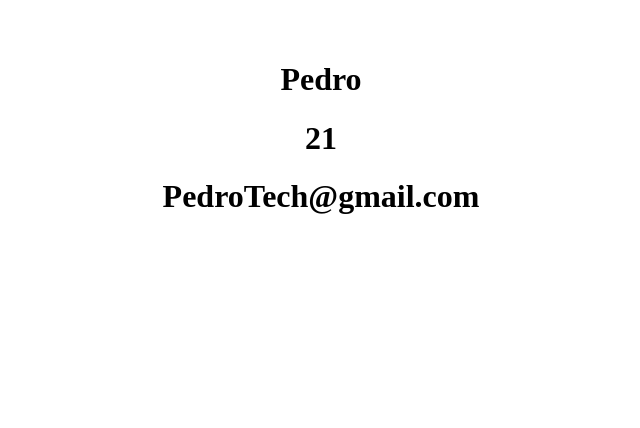
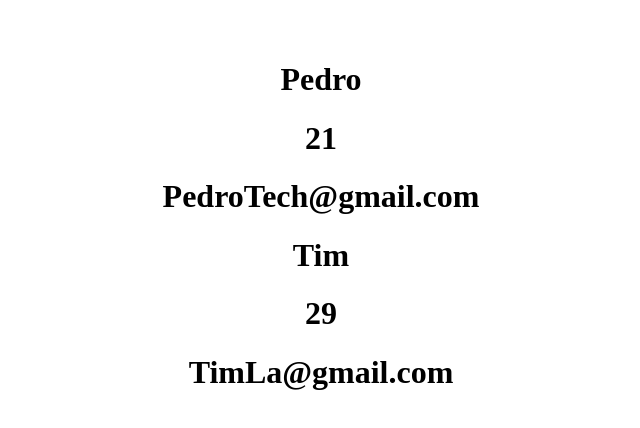
Before and after one commit to tla111/react-course-pedrotech, a React (Vite) app in the folder frontend/: page / in a window 1280 px wide. Shown: the top 428 px of the page, without its empty margins (319-959 px from the left). Built offline with nearby package versions, Linux system fonts and the light colour scheme.

Commit message:
displays two different user using props

```diff
--- a/frontend/src/App.jsx
+++ b/frontend/src/App.jsx
@@ -5,12 +5,13 @@ const App = () => {
 
   return (
     <div className="App">
-      <UserOne name="Pedro" age={21} email="PedroTech@gmail.com" />
+      <User name="Pedro" age={21} email="PedroTech@gmail.com" />
+      <User name="Tim" age={29} email="TimLa@gmail.com" />
     </div>
   )
 }
 
-const UserOne = (props) => {
+const User = (props) => {
   return (
     <div>
       <h1>{props.name}</h1>
```
